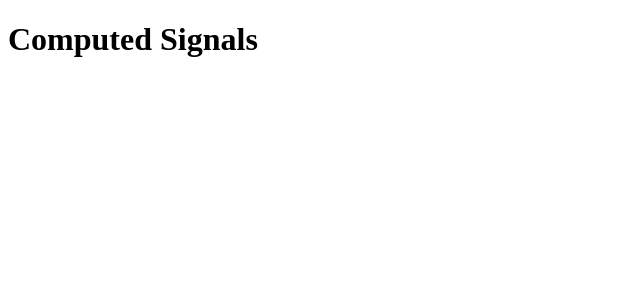
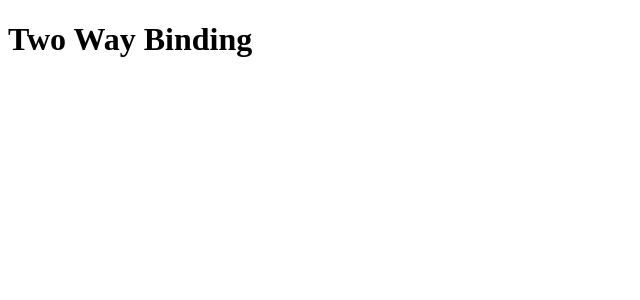
Before and after one commit to harshbbcspl/angular-tut, an Angular app: page / in a window 1280 px wide. Shown: the top 300 px of the page, without its empty margins (0-640 px from the left). Built offline with nearby package versions, Linux system fonts and the light colour scheme.

Commit message:
25-09-2025

```diff
--- a/src/app/app.html
+++ b/src/app/app.html
@@ -1,9 +1,86 @@
-<h1>Computed Signals</h1>
+<h1>Two Way Binding</h1>
 
 
 
 
 
+
+
+<!-- <h1>For Loop contextual Variables</h1>
+
+
+@for(user of users; track user;
+ let i= $index;
+ let first= $first;
+ let last= $last;
+ let even= $even;
+ let odd= $odd
+
+ ){
+    @if(first){
+        <h4 style="background-color: red;">this is our {{i+1}} user and name is {{user}}</h4>
+    }
+    @else if(last){
+        <h4 style="background-color: green;">this is our {{i+1}} user and name is {{user}}</h4>
+    }
+    @else if(even){
+        <h4 style="background-color: blue;">this is our {{i+1}} user and name is {{user}}</h4>
+    }
+    @else if(odd){
+        <h4 style="background-color: yellow;">this is our {{i+1}} user and name is {{user}}</h4>
+    }
+    @else{
+        <h4 style="background-color: gray;">this is our {{i+1}} user and name is {{user}}</h4>
+    }
+
+
+ <h1>{{$count}}</h1>
+}
+@empty{
+    <h1>No Users Found</h1>
+}
+
+
+
+
+ -->
+
+
+
+
+
+
+
+
+
+
+
+<!-- <h1>Effect</h1>
+
+
+
+<h1>{{count()}}</h1>
+
+<button (click)="toggleValue()" >Update userName</button>
+
+
+@if(displayHeading){
+    <h1 style="background-color: red;">Page Heading</h1>
+}
+
+ -->
+
+
+
+
+
+
+<!-- <h1>Computed Signals</h1>
+
+<button (click)="()">Show Value</button>
+
+
+ -->
 
 
 
```
Also changed, not shown: src/app/app.ts (+43 -0 lines).
